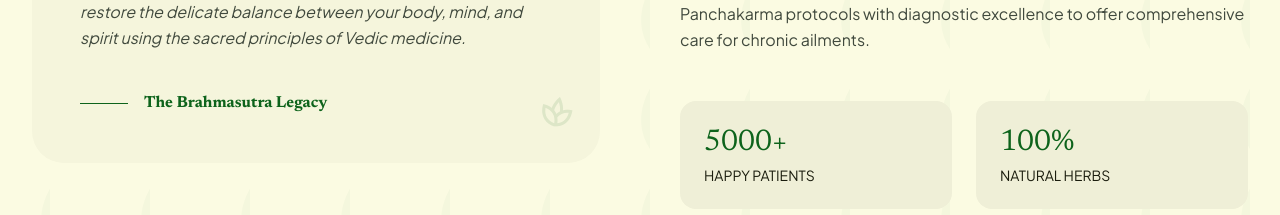
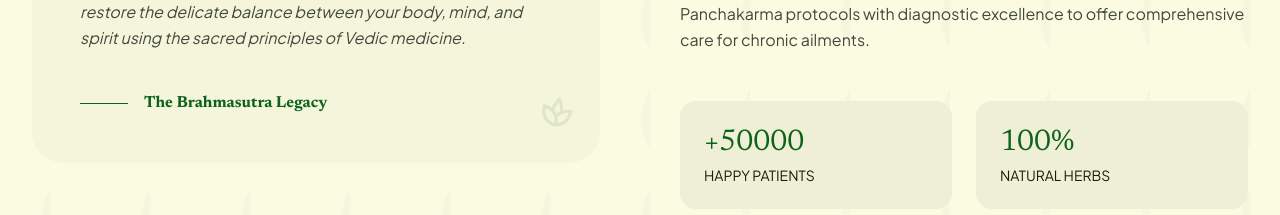
Before and after one commit to hemant818/BSAwebsite, a Next.js app: page / in a window 1280 px wide. Shown: the part 1521-1736 px from the top of the page. Built offline with nearby package versions, Linux system fonts and the light colour scheme; a web font is replaced by a local one.

Commit message:
Update doctor image and happy patients count

```diff
--- a/app/(public)/page.tsx
+++ b/app/(public)/page.tsx
@@ -202,7 +202,7 @@ export default function Home() {
           </p>
           <div className="grid grid-cols-2 gap-6 pt-4">
             <div className="p-6 bg-surface-container rounded-2xl">
-              <p className="text-3xl font-headline text-primary mb-1">5000+</p>
+              <p className="text-3xl font-headline text-primary mb-1">+50000</p>
               <p className="text-sm font-label uppercase">Happy Patients</p>
             </div>
             <div className="p-6 bg-surface-container rounded-2xl">
```
Also changed, not shown: public/doctor-home.jpg.
